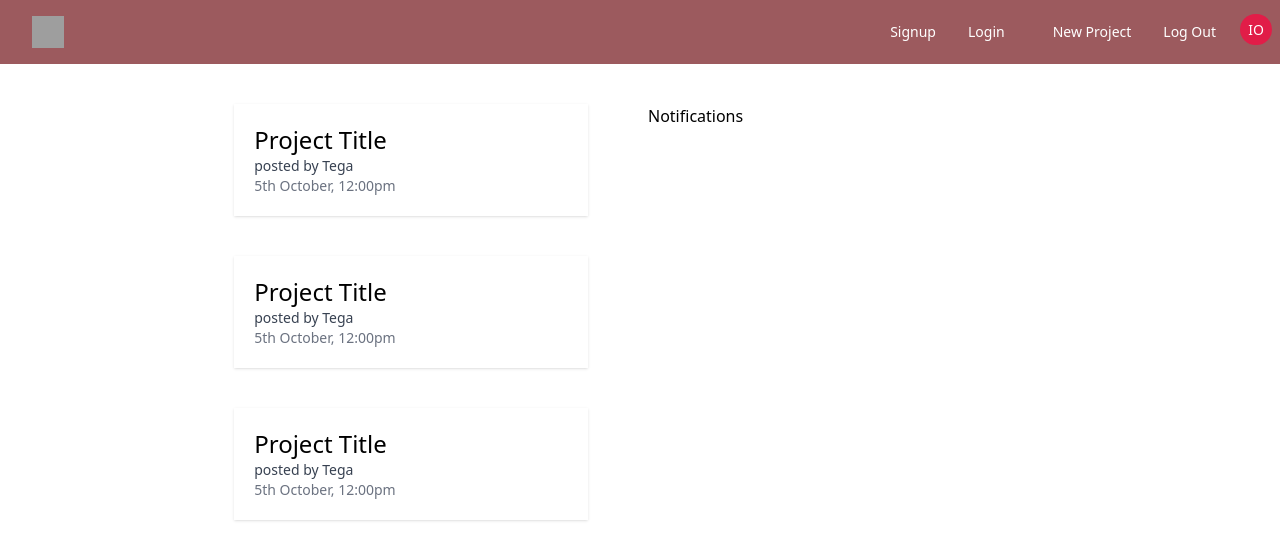
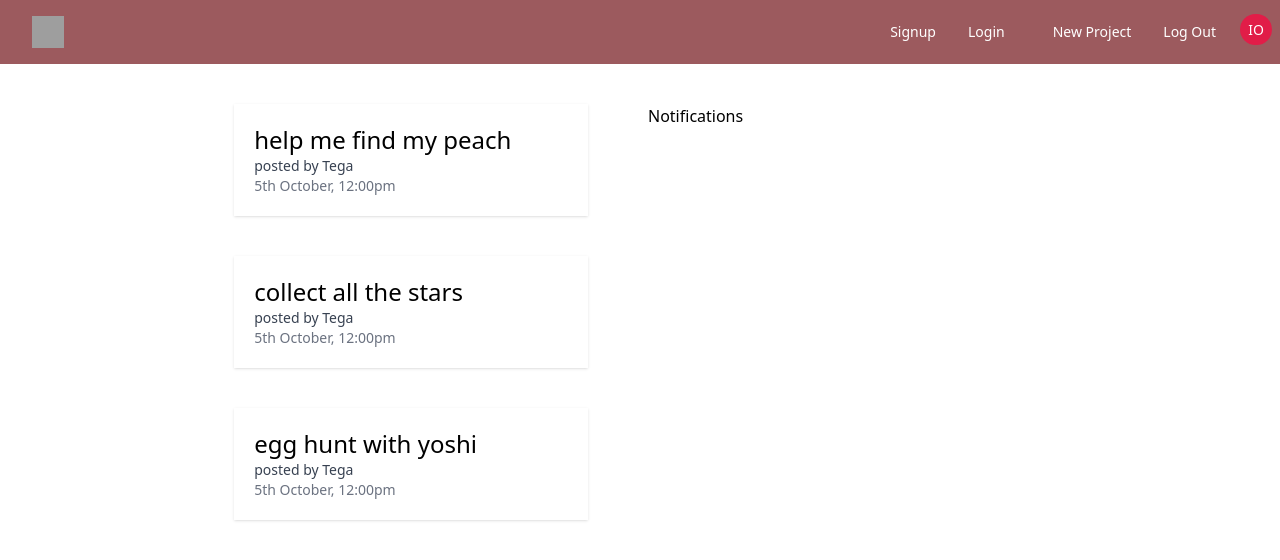
Before and after one commit to O-tega/React-mini-Dashboard, a React (Create React App) app: page / in a window 1280 px wide. Shown: the top 560 px of the page. Built offline with nearby package versions, Linux system fonts and the light colour scheme; grey boxes are pictures that could not be loaded.

Commit message:
Create dummy data and pass it to the project components

```diff
--- a/src/components/dashboard/Dashboard.js
+++ b/src/components/dashboard/Dashboard.js
@@ -1,15 +1,18 @@
 import React, { Component } from 'react'
 import ProjectList from '../projects/ProjectList';
 import Notifications from './Notifications'
+import { connect } from 'react-redux'
 
 
 class Dashboard extends Component{
     render(){
+        // console.log(this.props)
+        const {projects}=this.props
         return(
             <div className='flex justify-center px-10'>
                 <div className='w-3/4 md:grid md:grid-cols-2 gap-4'>
                 <div>
-                    <ProjectList/>
+                    <ProjectList projects = {projects}/>
                 </div>
                 <div className='hidden md:block'>
                     <Notifications/>
@@ -20,4 +23,10 @@ class Dashboard extends Component{
     }
 }
 
-export default Dashboard;
+const mapStateToProps = (state) => {
+    return {
+        projects: state.project.projects
+    }
+}
+
+export default connect(mapStateToProps)(Dashboard) ;
--- a/src/components/projects/ProjectList.js
+++ b/src/components/projects/ProjectList.js
@@ -2,12 +2,14 @@ import React from 'react'
 import ProjectSummary from './ProjectSummary'
 
 
-const ProjectList = ()=>{
+const ProjectList = ({projects})=>{
     return(
         <div className='flex flex-col items-center'>
-            <ProjectSummary/>
-            <ProjectSummary/>
-            <ProjectSummary/>
+            {projects && projects.map(({id, title, content})=>{
+                return(
+                    <ProjectSummary id={id} title={title} content={content} key={id}/>
+                )
+            })}
         </div>
     )
 }
--- a/src/components/projects/ProjectSummary.js
+++ b/src/components/projects/ProjectSummary.js
@@ -2,10 +2,10 @@ import React from 'react'
 
 
 
-const ProjectSummary = ()=>{
+const ProjectSummary = ({id, title, content})=>{
     return(
             <div className='shadow w-4/5 bg-white p-5 mt-10'>
-                <p className='text-2xl'>Project Title</p>
+                <p className='text-2xl'>{title}</p>
                 <p className='text-sm text-gray-700'>posted by Tega </p>
                 <p className='text-sm text-gray-500'>5th October, 12:00pm</p>
             </div>
--- a/src/store/reducers/projectReducer.js
+++ b/src/store/reducers/projectReducer.js
@@ -1,4 +1,10 @@
-const initState = {};
+const initState = {
+    projects:[
+        {id: '1', title: 'help me find my peach', content:'blah blah blah'},
+        {id: '2', title: 'collect all the stars', content:'blah blah blah'},
+        {id: '3', title: 'egg hunt with yoshi', content:'blah blah blah'},
+    ]
+};
 
 const projectReducer = (state = initState, action) => {
 	return state;
```
